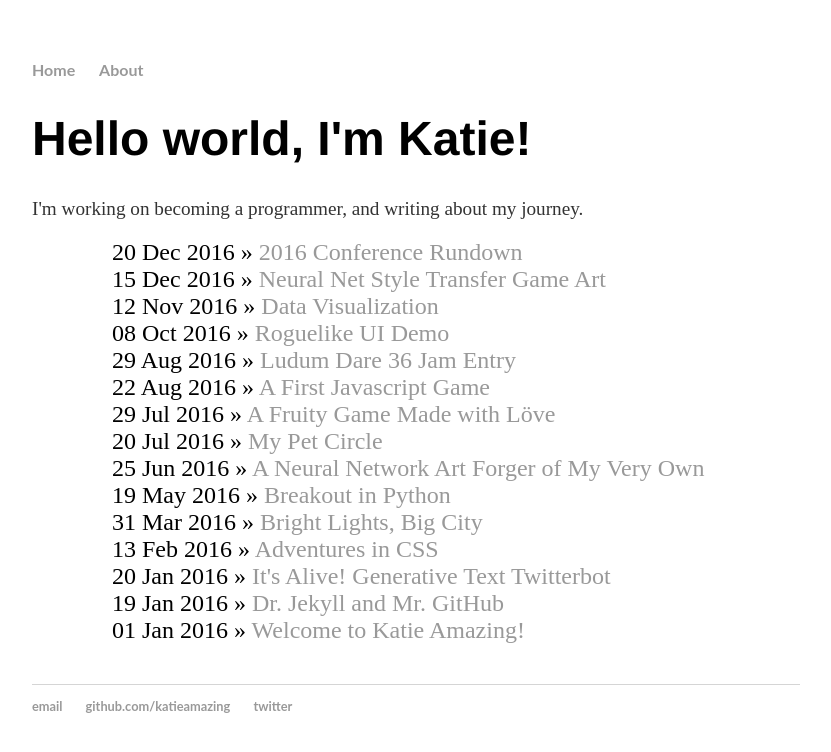
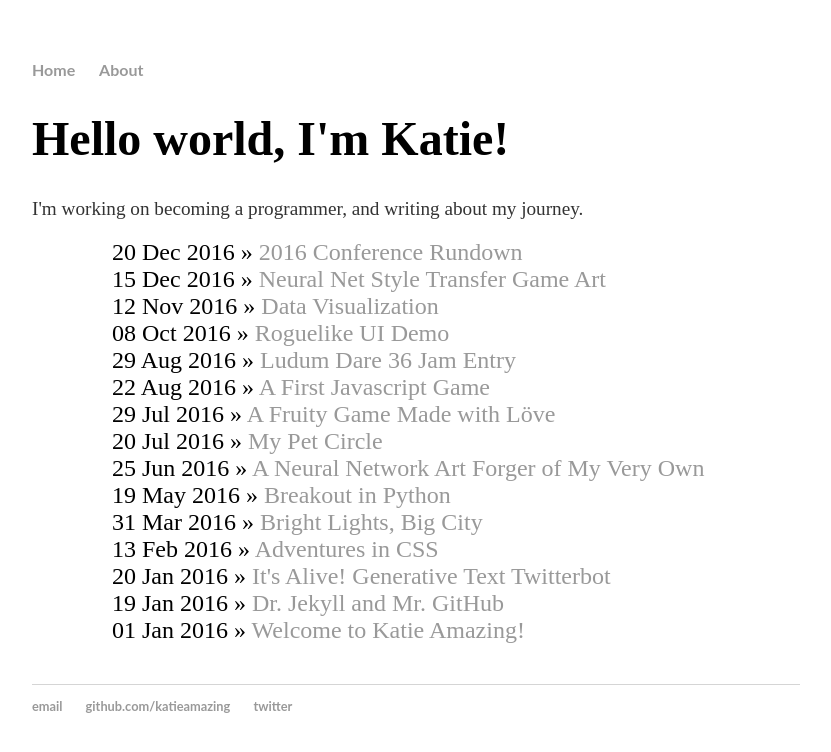
Before and after one commit to katieamazing/katieamazing.github.io, a Jekyll site: the page built from index.html, in a window 1280 px wide. Shown: the top 752 px of the page, without its empty margins (224-1055 px from the left). Built offline with Jekyll 4.4.1, drawn with Linux system fonts in a browser that asks for light colours.

Commit message:
Update main.css

```diff
--- a/css/main.css
+++ b/css/main.css
@@ -21,7 +21,7 @@
 }
 h1 {
     font-size: 3em;
-    font-family: 'Helvetica', 'Arial', 'Sans-Serif';
+    font-family: 'Roboto Slab', serif;
 }
 p {
     font-size: 1.2em;
```
